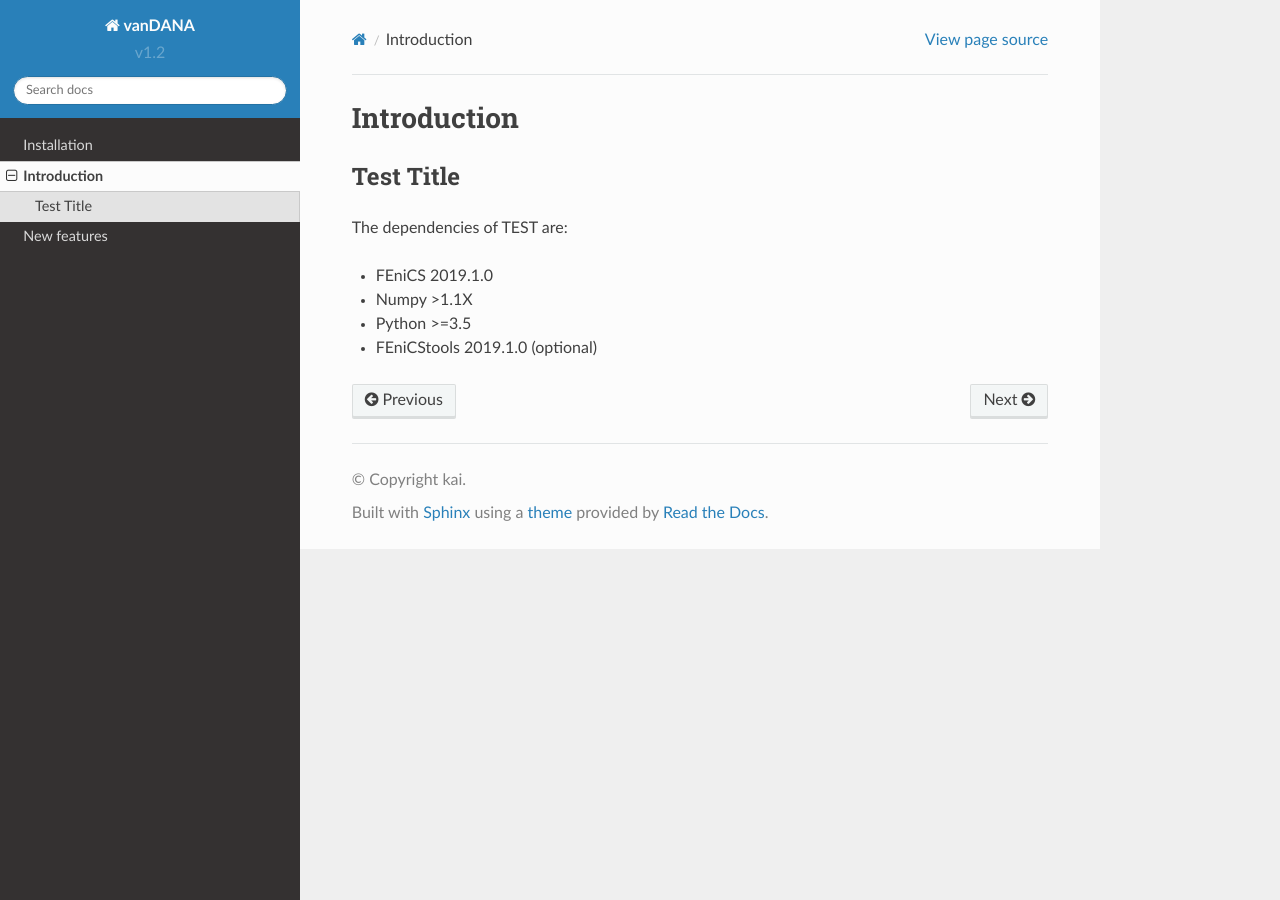
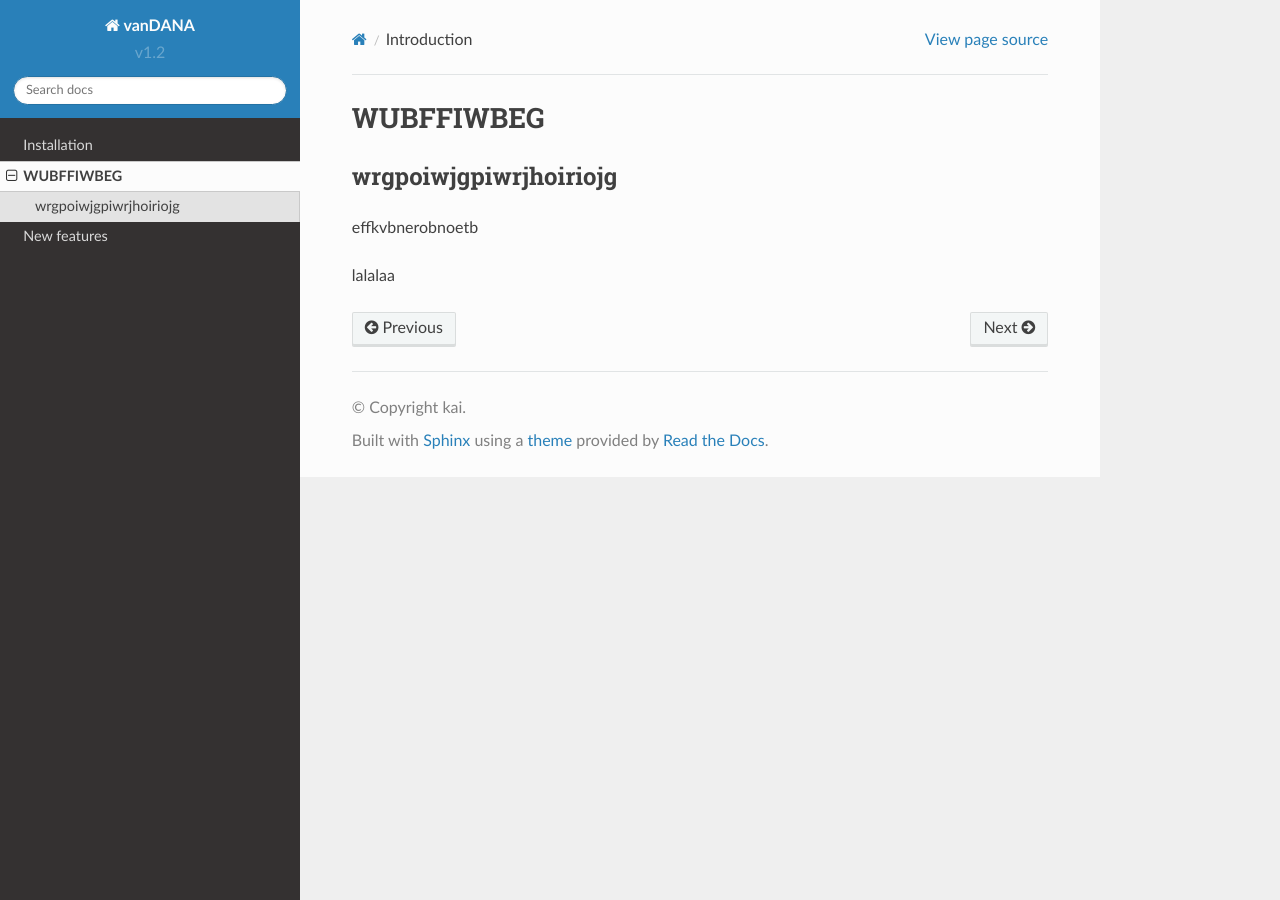
Before and after one commit to kaithin5/test, a Sphinx documentation site: the page built from docs/source/introduction.rst, in a window 1280 px wide. Built offline with Sphinx 7.4.7 and the Read the Docs theme 2.0.0, drawn with Linux system fonts in a browser that asks for light colours; pages that are not in the unit, such as notebooks, are missing from menus.

Commit message:
Update introduction.rst

```diff
--- a/docs/source/introduction.rst
+++ b/docs/source/introduction.rst
@@ -3,14 +3,11 @@
 .. _introduction:
 
 ============
-Introduction
+WUBFFIWBEG
 ============
 
-Test Title
+wrgpoiwjgpiwrjhoiriojg
 ==============================
-The dependencies of TEST are:
+effkvbnerobnoetb
 
-* FEniCS 2019.1.0
-* Numpy >1.1X
-* Python >=3.5
-* FEniCStools 2019.1.0 (optional)
+lalalaa
```
